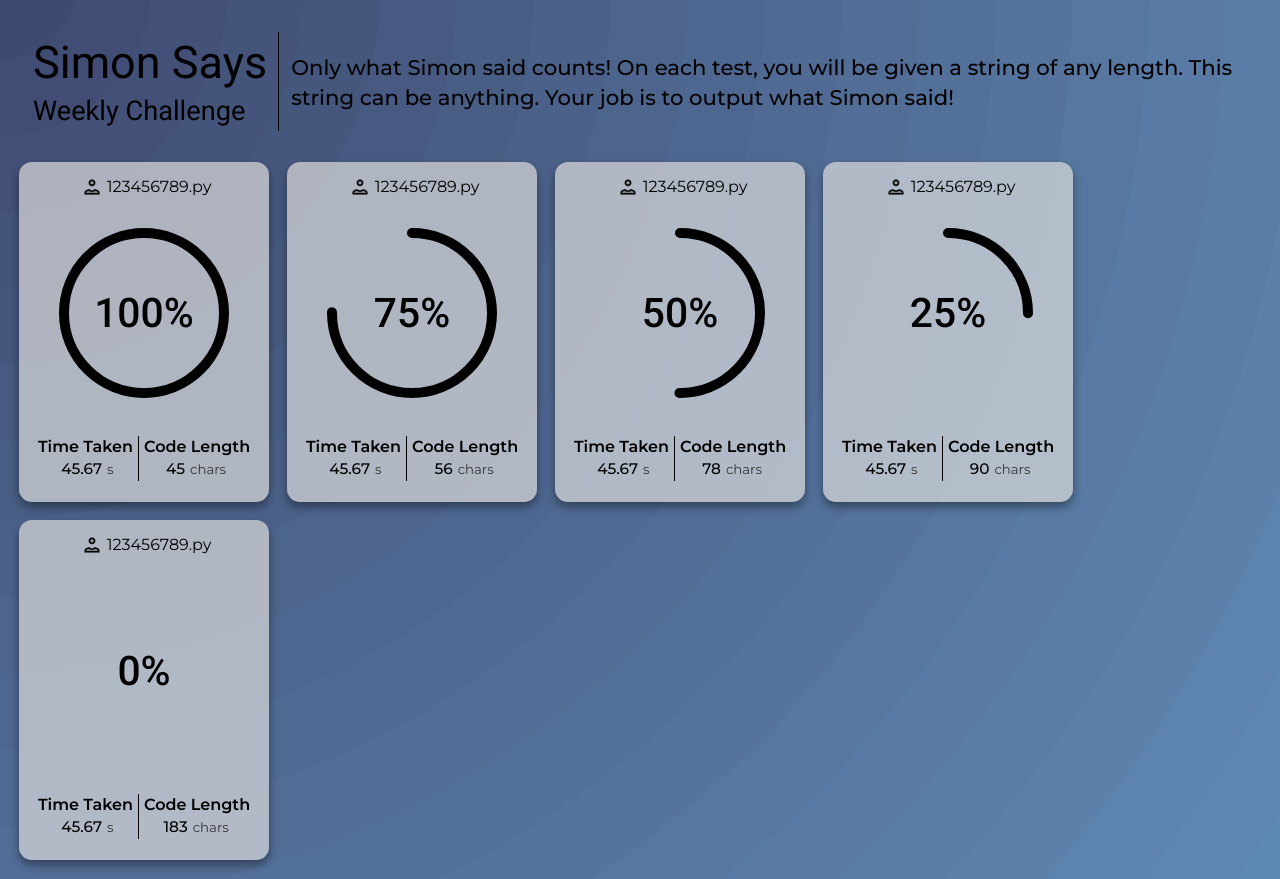
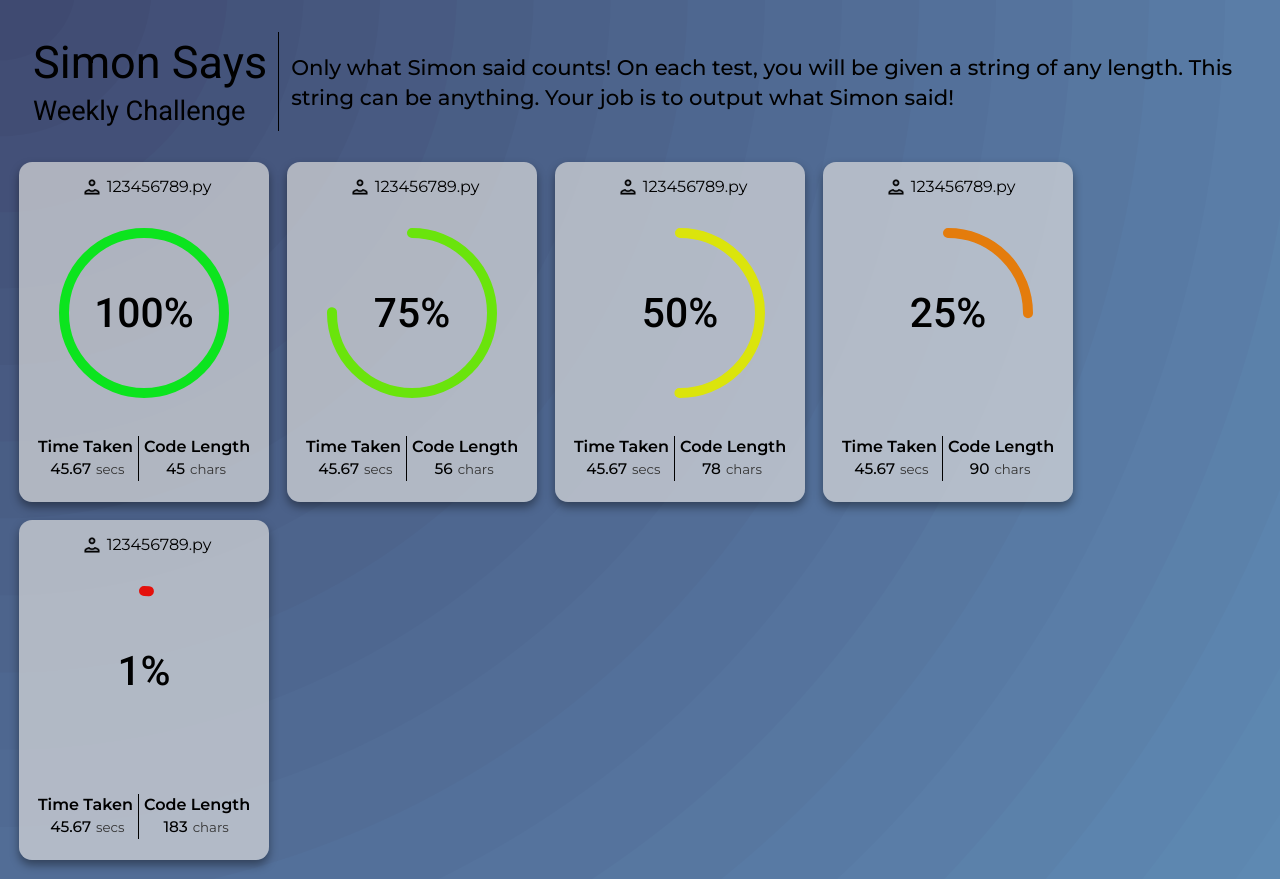
Before and after one commit to classPythonAddike/Addike-CT, a Svelte app: page / in a window 1280 px wide. Built offline with nearby package versions, Linux system fonts and the light colour scheme.

Commit message:
Color on the progress bars (useless)

```diff
--- a/src/App.svelte
+++ b/src/App.svelte
@@ -17,7 +17,7 @@
     new Result("123456789.py", 45.67, 56, 75),
     new Result("123456789.py", 45.67, 78, 50),
     new Result("123456789.py", 45.67, 90, 25),
-    new Result("123456789.py", 45.67, 183, 0),
+    new Result("123456789.py", 45.67, 183, 1),
   ];
 
   import Solution from "./Solution.svelte";
--- a/src/Solution.svelte
+++ b/src/Solution.svelte
@@ -6,7 +6,7 @@
   export let progress;
 
   let progress_length = 503 - ((progress / 100) * 503);
-  let bar_color = undefined;
+  let bar_color_value = (progress/100) * 125;
 </script>
 
 <div class="card">
@@ -19,7 +19,7 @@
       class="progressbar"
       stroke-dasharray=503
       stroke-dashoffset={progress_length}
-      stroke={bar_color}
+      stroke="hsl({bar_color_value}, 90%, 47%)"
     >
       <circle cx="90" cy="90" r="80" />
     </svg>
@@ -37,7 +37,7 @@
         <td class="info-column">
           <div class="placeholder">
             <p class="data" style="display: inline;">{time_taken}</p>
-            <span class="unit">s</span>
+            <span class="unit">secs</span>
           </div>
         </td>
         <td class="info-column-2">
@@ -147,7 +147,6 @@
     width: 180px;
     height: 180px;
     fill: transparent;
-    stroke: black;
     stroke-width: 10px;
     stroke-linecap: round;
     transform: rotate(-90deg);
```
